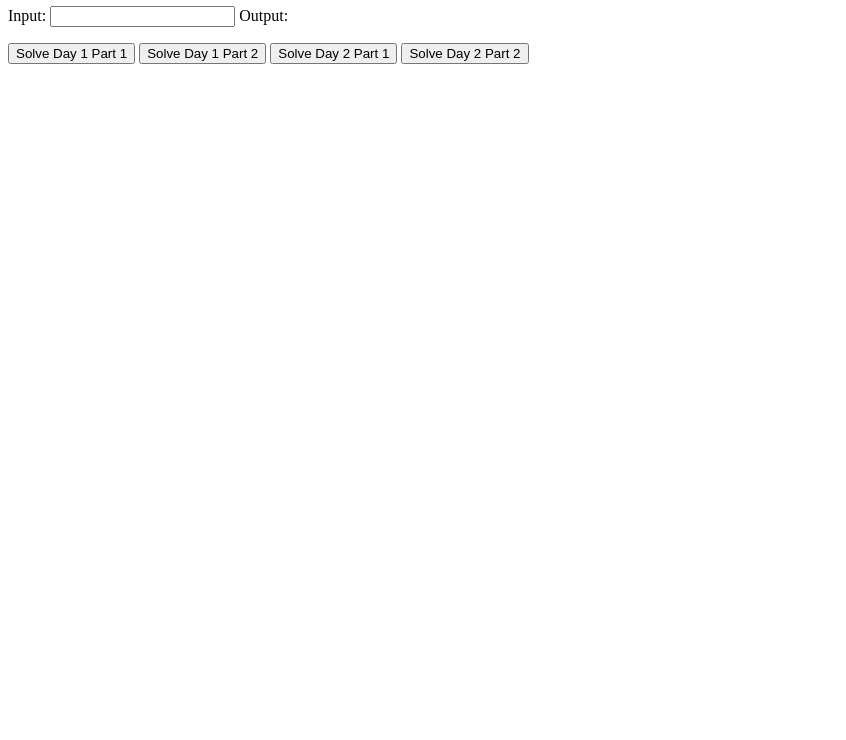
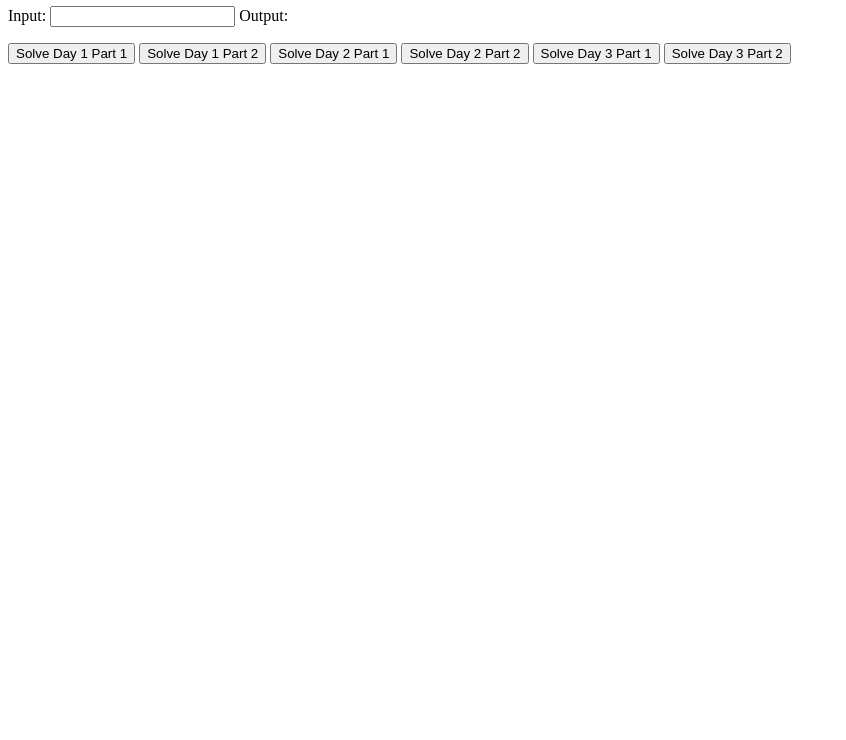
Before and after one commit to Poisonite/AOC-2015, a plain HTML site: page index.html in a window 1280 px wide. Shown: the part 60-800 px from the top of the page, without its empty margins (0-846 px from the left). Drawn offline with Linux system fonts and the light colour scheme.

Commit message:
Formatting corrections

```diff
--- a/day1.js
+++ b/day1.js
@@ -48,8 +48,6 @@ function day1b() {
 }
 
 
-// !!!: Pure Function Section
-
 function getValues() {
 
     //Vars that are passed into the values object and then called out of the values object in other functions
--- a/index.html
+++ b/index.html
@@ -1,4 +1,3 @@
-
 <html lang="en">
 
 <head>
@@ -27,6 +26,8 @@
     <button type="button" name="submit" onclick="day1b()">Solve Day 1 Part 2</button>
     <button type="button" name="submit" onclick="day2a()">Solve Day 2 Part 1</button>
     <button type="button" name="submit" onclick="day2b()">Solve Day 2 Part 2</button>
+    <button type="button" name="submit" onclick="day3a()">Solve Day 3 Part 1</button>
+    <button type="button" name="submit" onclick="day3b()">Solve Day 3 Part 2</button>
 
 </body>
 
```
